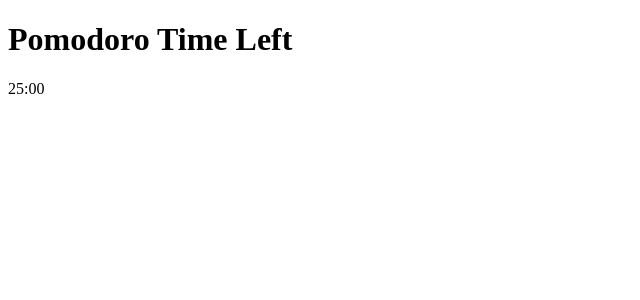
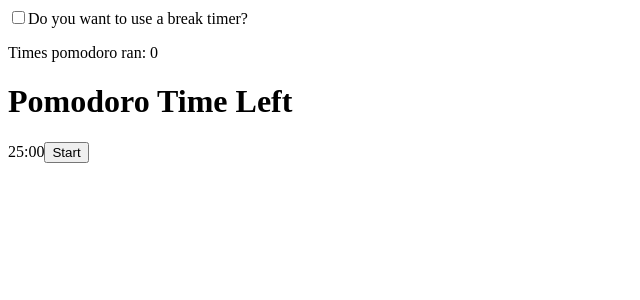
Before and after one commit to leonardo-kazu/desafio-jera, a React (Vite) app: page / in a window 1280 px wide. Shown: the top 300 px of the page, without its empty margins (0-640 px from the left). Built offline with nearby package versions, Linux system fonts and the light colour scheme.

Commit message:
feat(basetimer): added base timer functionalities and stop timer option

```diff
--- a/src/App.tsx
+++ b/src/App.tsx
@@ -2,20 +2,64 @@
 import Clock from './components/Clock';
 
 function App() {
-  const [pomodoroTime, setPomodoroTime] = useState<number>(60 * 25);
+  const [timesRun, setTimesRun] = useState<number>(0);
+
+  const [pomodoro, setPomodoro] = useState<number>(60 * 25);
+  const [stop, setStop] = useState(60 * 5);
+
+  const [pomodoroTimer, setPomodoroTimer] = useState<number>(pomodoro);
   const [runPomodoro, setRunPomodoro] = useState<boolean>(false);
+  const [stopTimer, setStopTimer] = useState<number>(stop);
+  const [stopActive, setStopActive] = useState<boolean>(false);
+  const [runStop, setRunStop] = useState<boolean>(false);
 
   useEffect(() => {
     if (runPomodoro) {
+      if (pomodoroTimer === 0) {
+        setPomodoroTimer(pomodoro);
+        setTimesRun((time) => time + 1);
+        if (stopActive) {
+          setRunStop(true);
+        }
+        setRunPomodoro(false);
+      }
       setTimeout(() => {
-        setPomodoroTime((time) => time - 1);
-      }, 1000);
+        setPomodoroTimer((time) => time - 1);
+      }, 1);
+    } else {
+      setPomodoroTimer(pomodoro);
     }
-  }, [pomodoroTime]);
+  }, [pomodoroTimer, runPomodoro, stopActive]);
+
+  useEffect(() => {
+    if (runStop && stopActive) {
+      if (stopTimer === 0) {
+        setRunPomodoro(true);
+        setStopTimer(stop);
+        setRunStop(false);
+      } else {
+        setTimeout(() => {
+          setStopTimer((time) => time - 1);
+        }, 1);
+      }
+    }
+  }, [runStop, stopTimer, runPomodoro]);
 
   return (
     <div className="App">
-      <Clock time={pomodoroTime} title={'Pomodoro Time Left'} />
+      <label htmlFor="useBreak">
+        <input
+          type="checkbox"
+          name="useBreak"
+          id="useBreak"
+          onChange={() => setStopActive((active) => !active)}
+        />
+        Do you want to use a break timer?
+      </label>
+      <p>Times pomodoro ran: {timesRun}</p>
+      <Clock time={pomodoroTimer} title={'Pomodoro Time Left'} />
+      {stopActive ? <Clock time={stopTimer} title={'Break Time Left'} /> : <></>}
+      <button onClick={() => setRunPomodoro(true)}>Start</button>
     </div>
   );
 }
```
